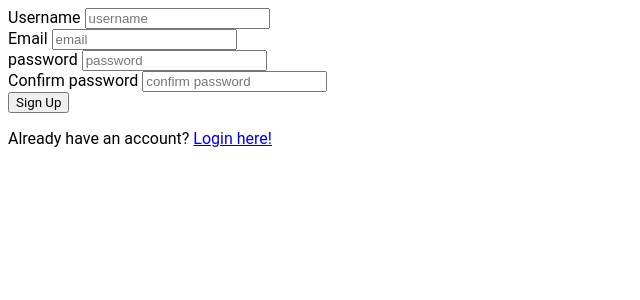
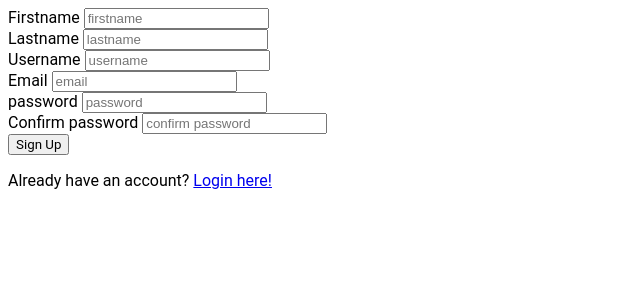
Before and after one commit to ArneBerckmans/PhpProject, a PHP site: page /Register.php in a window 1280 px wide. Shown: the top 300 px of the page, without its empty margins (0-640 px from the left). Run offline with PHP 8.4, Linux system fonts and the light colour scheme.

Commit message:
fullname added

```diff
--- a/Register.php
+++ b/Register.php
@@ -9,14 +9,18 @@ try{
 
 if (!empty($_POST)){
 
+    $firstname = $_POST['firstname'];
+    $lastname = $_POST['lastname'];
     $email = $_POST['email'];
     $username = $_POST['username'];
     $password = $_POST['password'];
     $passwordConfirm = $_POST['confirmPass'];
 
-if(!empty($email) && !empty($username) && !empty($password) && !empty($passwordConfirm) && $password == $passwordConfirm){
+if(!empty($firstname) && !empty($lastname) && !empty($email) && !empty($username) && !empty($password) && !empty($passwordConfirm) && $password == $passwordConfirm){
     $user = new User();
 
+    $user->setFirstname($_POST['firstname']);
+    $user->setLastname($_POST['lastname']);
     $user->setEmail($_POST['email']);
     $user->setPassword($_POST['password']);
     $user->setUsername($_POST['username']);
@@ -55,6 +59,17 @@ catch(Exception $e){
 <body>
     <div class="register">
     <form class="mainForm" action="" method="post">
+
+        <div>
+            <label for="firstname">Firstname</label>
+            <input value="" type="text" class="form form__firstname" id="firstname" name="firstname" placeholder="firstname">
+        </div>
+
+        <div>
+            <label for="lastname">Lastname</label>
+            <input value="" type="text" class="form form__lastname" id="lastname" name="lastname" placeholder="lastname">
+        </div>
+
         <div>
             <label for="username">Username</label>
             <input value="" type="text" class="form form__username" id="username" name="username" placeholder="username">
```
